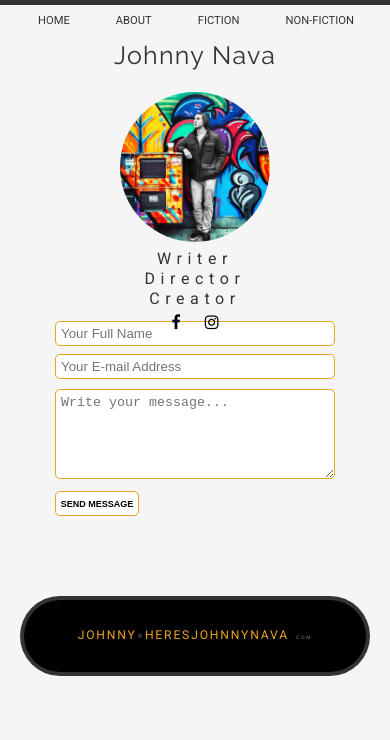
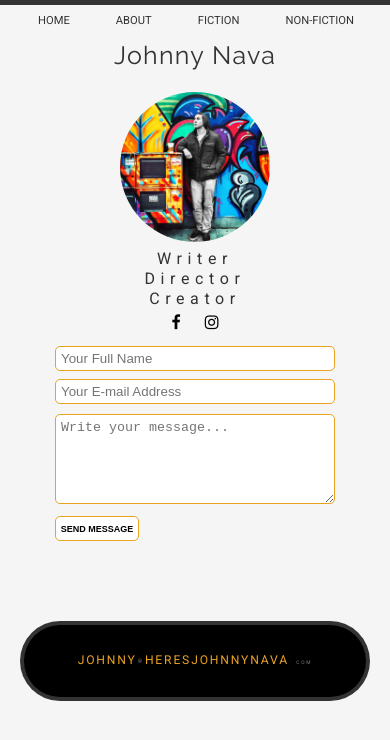
Before and after one commit to heresjohnnynava/heres-johnny-nava, a Jekyll site: the page built from contact.html, in a window 390 px wide. Shown: the top 740 px of the page. Built offline with Jekyll 4.4.1, drawn with Linux system fonts in a browser that asks for light colours; comment, search, counter and statistics services are not loaded.

Commit message:
contact section, mobile styling fix

```diff
--- /dev/null
+++ b/assets/css/contact.css
@@ -0,0 +1,52 @@
+.contactform {
+  width: 80%;
+  display: block;
+  margin: 0 auto;
+}
+
+input, textarea {
+  width: 100%;
+  border-radius: 5px;
+  height: 25px;
+  background-color: white;
+  border: 1px solid #EAA221;
+  display: inline-block;
+  margin: 0 auto;
+}
+
+input::placeholder {
+  padding-left: 5px;
+}
+
+input:focus, textarea:focus {
+  outline: none;
+}
+
+.name {
+  margin-bottom: 5px;
+}
+
+.email {
+  margin-bottom: 10px;
+}
+
+.message {
+  height: 90px;
+  margin-bottom: 0px;
+  padding: 5px;
+}
+
+.btn {
+  width: 30%;
+}
+
+input.btn {
+  font-weight: bold;
+  font-size: 50%;
+}
+
+@media screen and (max-width: 580px) {
+  form {
+    margin-top: 25px;
+  }
+}
--- a/assets/css/contact.sass
+++ b/assets/css/contact.sass
@@ -36,3 +36,7 @@ input:focus, textarea:focus
 input.btn
   font-weight: bold
   font-size: 50%
+
+@media screen and (max-width: 580px)
+  form
+    margin-top: 25px
--- a/contact.html
+++ b/contact.html
@@ -2,7 +2,7 @@
 layout: no-header
 title: Contact
 ---
-<link rel="stylesheet" href="/assets/css/contact.min.css">
+<link rel="stylesheet" href="/assets/css/contact.css">
 
 <div class='contactform'>
   <form action="https://getsimpleform.com/messages?form_api_token=927e8dcbf6c09855930b05e05195e7b3" method="post">
```
Also changed, not shown: assets/css/contact.min.css (deleted), 5 other files.
